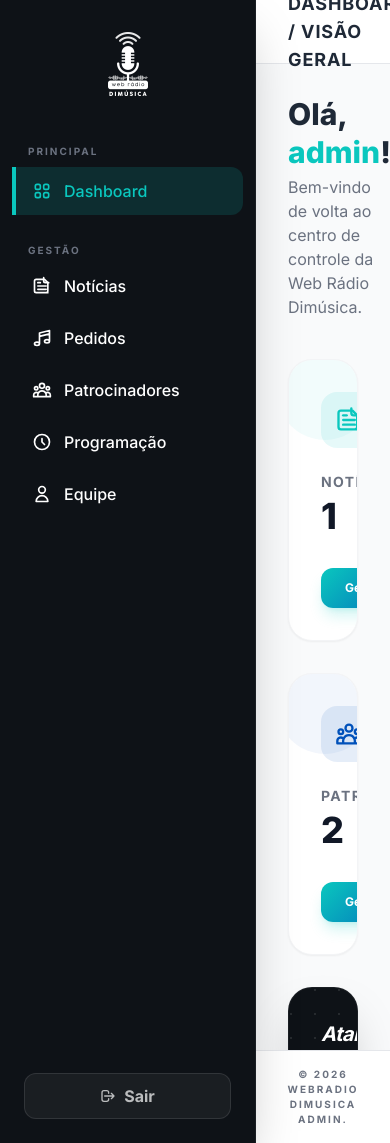
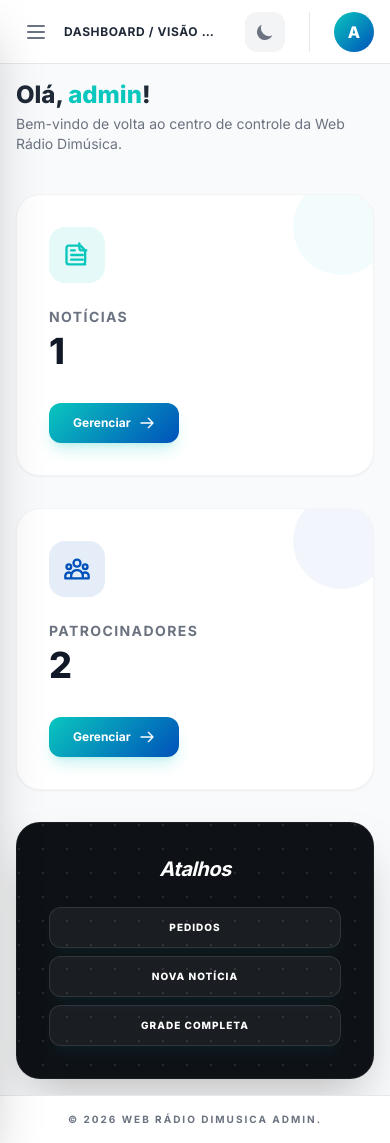
Before and after one commit to JaimeGAlves/api-webradio, a Django app: page /painel/ in a window 390 px wide. Run offline with Django 5.2, Linux system fonts and the light colour scheme; a user stored in the database is signed in; data comes from the database, SQL or seed files in the repository; both versions use the stored data as it was after the commit; some libraries are stand-ins or nearby versions.

Commit message:
feat: painel responsivo

```diff
--- a/webadmin/templates/webadmin/base.html
+++ b/webadmin/templates/webadmin/base.html
@@ -43,8 +43,6 @@
         .sidebar-link { transition: all 0.2s; border-left: 4px solid transparent; }
         .sidebar-link:hover { background: rgba(10, 199, 190, 0.1); color: #0AC7BE; }
         .sidebar-link.active { background: rgba(10, 199, 190, 0.15); color: #0AC7BE; border-left-color: #0AC7BE; }
-
-        /* Custom scrollbar */
         ::-webkit-scrollbar { width: 6px; }
         ::-webkit-scrollbar-track { background: transparent; }
         ::-webkit-scrollbar-thumb { background: #333; border-radius: 10px; }
@@ -52,49 +50,57 @@
     </style>
 </head>
 
-<body class="bg-gray-50 text-gray-900 dark:bg-dark dark:text-gray-100 min-h-screen flex">
+<body class="bg-gray-50 text-gray-900 dark:bg-dark dark:text-gray-100 min-h-screen flex font-sans antialiased" x-data="{ mobileMenu: false }">
+    {% if user.is_authenticated %}
+    <!-- Overlay Mobile -->
+    <div x-show="mobileMenu"
+         x-transition:enter="transition ease-out duration-300"
+         x-transition:enter-start="opacity-0"
+         x-transition:enter-end="opacity-100"
+         x-transition:leave="transition ease-in duration-200"
+         x-transition:leave-start="opacity-100"
+         x-transition:leave-end="opacity-0"
+         @click="mobileMenu = false"
+         class="fixed inset-0 bg-dark/60 backdrop-blur-sm z-[100] lg:hidden">
+    </div>
 
-    {% if user.is_authenticated %}
-    <!-- Sidebar -->
-    <aside class="bg-dark text-white w-64 flex-shrink-0 flex flex-col min-h-screen shadow-2xl relative z-20 border-r border-white/5">
-        <div class="p-8 flex justify-center items-center">
+    <!-- Sidebar (Responsive) -->
+    <aside :class="mobileMenu ? 'translate-x-0' : '-translate-x-full lg:translate-x-0'"
+           class="fixed lg:static inset-y-0 left-0 bg-dark text-white w-72 flex-shrink-0 flex flex-col h-screen z-[110] transition-transform duration-300 lg:transition-none shadow-2xl border-r border-white/5">
+        <div class="p-8 flex justify-center items-center relative">
+            <!-- Close button only mobile -->
+            <button @click="mobileMenu = false" class="lg:hidden absolute left-4 p-2 text-white/50 hover:text-white">
+                <svg class="w-6 h-6" fill="none" stroke="currentColor" viewBox="0 0 24 24"><path stroke-linecap="round" stroke-linejoin="round" stroke-width="2" d="M6 18L18 6M6 6l12 12" /></svg>
+            </button>
             <a href="{% url 'admin_dashboard' %}" class="block group">
-                <img src="{% static 'webadmin/images/logo-branco-icon.png' %}" alt="Dimúsica Logo"
-                    class="h-16 w-auto object-contain group-hover:scale-110 transition-transform duration-300">
+                <img src="{% static 'webadmin/images/logo-branco-icon.png' %}" alt="Dimúsica Logo" class="h-16 w-auto object-contain group-hover:scale-110 transition-transform duration-300">
             </a>
         </div>
 
-        <nav class="flex-1 px-3 space-y-1 mt-4">
+        <nav class="flex-1 px-4 space-y-1 mt-4 overflow-y-auto">
             <p class="px-4 text-[10px] uppercase tracking-[2px] font-bold text-gray-500 mb-2">Principal</p>
-            <a href="{% url 'admin_dashboard' %}"
-                class="sidebar-link flex items-center gap-3 px-4 py-3 rounded-r-xl font-medium {% if request.resolver_match.url_name == 'admin_dashboard' %}active{% endif %}">
+            <a href="{% url 'admin_dashboard' %}" @click="mobileMenu = false" class="sidebar-link flex items-center gap-3 px-4 py-3 rounded-xl font-medium {% if request.resolver_match.url_name == 'admin_dashboard' %}active{% endif %}">
                 <svg class="w-5 h-5" fill="none" stroke="currentColor" viewBox="0 0 24 24"><path stroke-linecap="round" stroke-linejoin="round" stroke-width="2" d="M4 6a2 2 0 012-2h2a2 2 0 012 2v2a2 2 0 01-2 2H6a2 2 0 01-2-2V6zM14 6a2 2 0 012-2h2a2 2 0 012 2v2a2 2 0 01-2 2h-2a2 2 0 01-2-2V6zM4 16a2 2 0 012-2h2a2 2 0 012 2v2a2 2 0 01-2 2H6a2 2 0 01-2-2v-2zM14 16a2 2 0 012-2h2a2 2 0 012 2v2a2 2 0 01-2 2h-2a2 2 0 01-2-2v-2z" /></svg>
                 Dashboard
             </a>
-
             <p class="px-4 pt-6 text-[10px] uppercase tracking-[2px] font-bold text-gray-500 mb-2">Gestão</p>
-            <a href="{% url 'admin_noticias_list' %}"
-                class="sidebar-link flex items-center gap-3 px-4 py-3 rounded-r-xl font-medium {% if 'noticia' in request.resolver_match.url_name %}active{% endif %}">
+            <a href="{% url 'admin_noticias_list' %}" @click="mobileMenu = false" class="sidebar-link flex items-center gap-3 px-4 py-3 rounded-xl font-medium {% if 'noticia' in request.resolver_match.url_name %}active{% endif %}">
                 <svg class="w-5 h-5" fill="none" stroke="currentColor" viewBox="0 0 24 24"><path stroke-linecap="round" stroke-linejoin="round" stroke-width="2" d="M19 20H5a2 2 0 01-2-2V6a2 2 0 012-2h10l4 4v10a2 2 0 01-2 2z" /><path stroke-linecap="round" stroke-linejoin="round" stroke-width="2" d="M14 2v4a2 2 0 002 2h4" /><path stroke-linecap="round" stroke-linejoin="round" stroke-width="2" d="M7 8h3" /><path stroke-linecap="round" stroke-linejoin="round" stroke-width="2" d="M7 12h10" /><path stroke-linecap="round" stroke-linejoin="round" stroke-width="2" d="M7 16h10" /></svg>
                 Notícias
             </a>
-            <a href="{% url 'admin_pedidos_list' %}"
-                class="sidebar-link flex items-center gap-3 px-4 py-3 rounded-r-xl font-medium {% if 'pedido' in request.resolver_match.url_name %}active{% endif %}">
+            <a href="{% url 'admin_pedidos_list' %}" @click="mobileMenu = false" class="sidebar-link flex items-center gap-3 px-4 py-3 rounded-xl font-medium {% if 'pedido' in request.resolver_match.url_name %}active{% endif %}">
                 <svg class="w-5 h-5" fill="none" stroke="currentColor" viewBox="0 0 24 24"><path stroke-linecap="round" stroke-linejoin="round" stroke-width="2" d="M9 19V6l12-3v13M9 19c0 1.105-1.343 2-3 2s-3-.895-3-2 1.343-2 3-2 3 .895 3 2zm12-3c0 1.105-1.343 2-3 2s-3-.895-3-2 1.343-2 3-2 3 .895 3 2zM9 10l12-3" /></svg>
                 Pedidos
             </a>
-            <a href="{% url 'admin_sponsors_list' %}"
-                class="sidebar-link flex items-center gap-3 px-4 py-3 rounded-r-xl font-medium {% if 'sponsor' in request.resolver_match.url_name %}active{% endif %}">
+            <a href="{% url 'admin_sponsors_list' %}" @click="mobileMenu = false" class="sidebar-link flex items-center gap-3 px-4 py-3 rounded-xl font-medium {% if 'sponsor' in request.resolver_match.url_name %}active{% endif %}">
                 <svg class="w-5 h-5" fill="none" stroke="currentColor" viewBox="0 0 24 24"><path stroke-linecap="round" stroke-linejoin="round" stroke-width="2" d="M17 20h5v-2a3 3 0 00-5.356-1.857M17 20H7m10 0v-2c0-.656-.126-1.283-.356-1.857M7 20H2v-2a3 3 0 015.356-1.857M7 20v-2c0-.656.126-1.283.356-1.857m0 0a5.002 5.002 0 019.288 0M15 7a3 3 0 11-6 0 3 3 0 016 0zm6 3a2 2 0 11-4 0 2 2 0 014 0zM7 10a2 2 0 11-4 0 2 2 0 014 0z" /></svg>
                 Patrocinadores
             </a>
-            <a href="{% url 'admin_programacao_list' %}"
-                class="sidebar-link flex items-center gap-3 px-4 py-3 rounded-r-xl font-medium {% if 'programacao' in request.resolver_match.url_name %}active{% endif %}">
+            <a href="{% url 'admin_programacao_list' %}" @click="mobileMenu = false" class="sidebar-link flex items-center gap-3 px-4 py-3 rounded-xl font-medium {% if 'programacao' in request.resolver_match.url_name %}active{% endif %}">
                 <svg class="w-5 h-5" fill="none" stroke="currentColor" viewBox="0 0 24 24"><path stroke-linecap="round" stroke-linejoin="round" stroke-width="2" d="M12 8v4l3 3m6-3a9 9 0 11-18 0 9 9 0 0118 0z" /></svg>
                 Programação
             </a>
-            <a href="{% url 'admin_equipe_list' %}"
-                class="sidebar-link flex items-center gap-3 px-4 py-3 rounded-r-xl font-medium {% if 'equipe' in request.resolver_match.url_name %}active{% endif %}">
+            <a href="{% url 'admin_equipe_list' %}" @click="mobileMenu = false" class="sidebar-link flex items-center gap-3 px-4 py-3 rounded-xl font-medium {% if 'equipe' in request.resolver_match.url_name %}active{% endif %}">
                 <svg class="w-5 h-5" fill="none" stroke="currentColor" viewBox="0 0 24 24"><path stroke-linecap="round" stroke-linejoin="round" stroke-width="2" d="M16 7a4 4 0 11-8 0 4 4 0 018 0zM12 14a7 7 0 00-7 7h14a7 7 0 00-7-7z" /></svg>
                 Equipe
             </a>
@@ -103,8 +109,7 @@
         <div class="p-6">
             <form action="{% url 'admin_logout' %}" method="post">
                 {% csrf_token %}
-                <button type="submit"
-                    class="w-full bg-white/5 border border-white/10 text-white/70 px-4 py-2.5 rounded-xl font-bold hover:bg-red-600 hover:text-white hover:border-red-500 transition-all duration-300 flex items-center justify-center gap-2">
+                <button type="submit" class="w-full bg-white/5 border border-white/10 text-white/70 px-4 py-2.5 rounded-xl font-bold hover:bg-red-600 hover:text-white hover:border-red-500 transition-all duration-300 flex items-center justify-center gap-2">
                     <svg class="w-4 h-4" fill="none" stroke="currentColor" viewBox="0 0 24 24"><path stroke-linecap="round" stroke-linejoin="round" stroke-width="2" d="M17 16l4-4m0 0l-4-4m4 4H7m6 4v1a3 3 0 01-3 3H6a3 3 0 01-3-3V7a3 3 0 013-3h4a3 3 0 013 3v1" /></svg>
                     Sair
                 </button>
@@ -114,13 +119,16 @@
     {% endif %}
 
     <!-- Wrapper do Conteúdo -->
-    <div class="flex-1 flex flex-col min-w-0 h-screen overflow-hidden">
-
+    <div class="flex-1 flex flex-col min-w-0 h-screen overflow-hidden relative">
         {% if user.is_authenticated %}
         <!-- Header / Top Bar -->
-        <header class="bg-white dark:bg-dark-lighter border-b border-gray-200 dark:border-white/5 h-16 flex-shrink-0 flex items-center justify-between px-8 z-10">
-            <div class="flex items-center gap-4">
-                <h1 class="text-lg font-bold text-gray-800 dark:text-white uppercase tracking-wider">
+        <header class="bg-white dark:bg-dark-lighter border-b border-gray-200 dark:border-white/5 h-16 flex-shrink-0 flex items-center justify-between px-4 lg:px-8 z-10 sticky top-0">
+            <div class="flex items-center gap-2 lg:gap-4">
+                <!-- Hamburger Button -->
+                <button @click="mobileMenu = true" class="lg:hidden p-2 text-gray-500 dark:text-gray-400 hover:bg-gray-100 dark:hover:bg-white/5 rounded-xl">
+                    <svg class="w-6 h-6" fill="none" stroke="currentColor" viewBox="0 0 24 24"><path stroke-linecap="round" stroke-linejoin="round" stroke-width="2" d="M4 6h16M4 12h16M4 18h16" /></svg>
+                </button>
+                <h1 class="text-xs sm:text-sm lg:text-lg font-bold text-gray-800 dark:text-white uppercase tracking-wider truncate max-w-[150px] sm:max-w-none">
                     {% block page_title %}Painel de Controle{% endblock %}
                 </h1>
             </div>
@@ -146,16 +154,11 @@
         {% endif %}
 
         <!-- Main Content -->
-        <main class="flex-grow p-8 overflow-y-auto bg-gray-50 dark:bg-dark transition-colors duration-300">
+        <main class="flex-grow p-4 lg:p-8 overflow-y-auto bg-gray-50 dark:bg-dark transition-colors duration-300">
             {% if messages %}
             <div class="max-w-6xl mx-auto mb-8">
                 {% for message in messages %}
                 <div class="p-4 rounded-xl mb-4 flex items-center gap-3 border shadow-sm {% if message.tags == 'success' %}bg-green-50 text-green-800 border-green-200 dark:bg-green-900/20 dark:text-green-300 dark:border-green-800/30{% else %}bg-red-50 text-red-800 border-red-200 dark:bg-red-900/20 dark:text-red-300 dark:border-red-800/30{% endif %}">
-                    {% if message.tags == 'success' %}
-                        <svg class="w-5 h-5" fill="currentColor" viewBox="0 0 20 20"><path fill-rule="evenodd" d="M10 18a8 8 0 100-16 8 8 0 000 16zm3.707-9.293a1 1 0 00-1.414-1.414L9 10.586 7.707 9.293a1 1 0 00-1.414 1.414l2 2a1 1 0 001.414 0l4-4z" clip-rule="evenodd"></path></svg>
-                    {% else %}
-                        <svg class="w-5 h-5" fill="currentColor" viewBox="0 0 20 20"><path fill-rule="evenodd" d="M10 18a8 8 0 100-16 8 8 0 000 16zM8.707 7.293a1 1 0 00-1.414 1.414L8.586 10l-1.293 1.293a1 1 0 101.414 1.414L10 11.414l1.293 1.293a1 1 0 001.414-1.414L11.414 10l1.293-1.293a1 1 0 00-1.414-1.414L10 8.586 8.707 7.293z" clip-rule="evenodd"></path></svg>
-                    {% endif %}
                     {{ message }}
                 </div>
                 {% endfor %}
@@ -169,25 +172,22 @@
 
         {% if user.is_authenticated %}
         <footer class="p-4 text-center text-gray-500 dark:text-gray-600 text-[10px] uppercase tracking-[2px] font-bold bg-white dark:bg-dark-lighter border-t border-gray-200 dark:border-white/5">
-            &copy; 2026 Webradio Dimusica Admin.
+            &copy; 2026 Web Rádio Dimusica Admin.
         </footer>
         {% endif %}
     </div>
 
     <!-- Modal de Confirmação de Exclusão -->
     <div id="deleteModal" class="fixed inset-0 bg-dark/80 backdrop-blur-sm hidden items-center justify-center z-[100] opacity-0 transition-opacity duration-300">
-        <div class="bg-white dark:bg-dark-lighter rounded-2xl shadow-2xl w-full max-w-sm p-8 transform scale-95 transition-transform duration-300 border border-white/5"
-            id="deleteModalContent">
+        <div class="bg-white dark:bg-dark-lighter rounded-2xl shadow-2xl w-full max-w-sm p-8 transform scale-95 transition-transform duration-300 border border-white/5" id="deleteModalContent">
             <div class="w-16 h-16 bg-red-100 dark:bg-red-900/20 text-red-600 rounded-full flex items-center justify-center mx-auto mb-6">
                 <svg class="w-8 h-8" fill="none" stroke="currentColor" viewBox="0 0 24 24"><path stroke-linecap="round" stroke-linejoin="round" stroke-width="2" d="M12 9v2m0 4h.01m-6.938 4h13.856c1.54 0 2.502-1.667 1.732-3L13.732 4c-.77-1.333-2.694-1.333-3.464 0L3.34 16c-.77 1.333.192 3 1.732 3z" /></svg>
             </div>
             <h3 class="text-xl font-bold text-gray-800 dark:text-white mb-2 text-center">Confirmar Exclusão</h3>
             <p class="text-gray-500 dark:text-gray-400 mb-8 text-center text-sm" id="deleteModalMessage">Tem certeza que deseja excluir? Esta ação não pode ser desfeita.</p>
             <div class="flex gap-3">
-                <button type="button" onclick="closeDeleteModal()"
-                    class="flex-1 px-5 py-3 bg-gray-200 dark:bg-white/5 text-gray-800 dark:text-gray-300 rounded-xl font-bold hover:bg-gray-300 dark:hover:bg-white/10 transition-colors">Voltar</button>
-                <button type="button" onclick="confirmDelete()"
-                    class="flex-1 px-5 py-3 bg-red-600 text-white rounded-xl font-bold hover:bg-red-700 transition-colors shadow-lg shadow-red-600/20">Excluir</button>
+                <button type="button" onclick="closeDeleteModal()" class="flex-1 px-5 py-3 bg-gray-200 dark:bg-white/5 text-gray-800 dark:text-gray-300 rounded-xl font-bold hover:bg-gray-300 dark:hover:bg-white/10 transition-colors">Voltar</button>
+                <button type="button" onclick="confirmDelete()" class="flex-1 px-5 py-3 bg-red-600 text-white rounded-xl font-bold hover:bg-red-700 transition-colors shadow-lg shadow-red-600/20">Excluir</button>
             </div>
         </div>
     </div>
@@ -195,8 +195,6 @@
     <!-- Scripts utilitários -->
     <script>
         let currentDeleteForm = null;
-
-        // Theme Toggle
         const themeBtn = document.getElementById('admin-theme-toggle');
         const darkIcon = document.getElementById('theme-icon-dark');
         const lightIcon = document.getElementById('theme-icon-light');
@@ -226,9 +224,7 @@
             const modal = document.getElementById('deleteModal');
             const modalContent = document.getElementById('deleteModalContent');
             const message = document.getElementById('deleteModalMessage');
-
             message.textContent = `Tem certeza que deseja excluir permanentemente ${itemName}? Esta ação é irreversível.`;
-
             modal.classList.remove('hidden');
             modal.classList.add('flex');
             setTimeout(() => {
@@ -241,7 +237,6 @@
         function closeDeleteModal() {
             const modal = document.getElementById('deleteModal');
             const modalContent = document.getElementById('deleteModalContent');
-
             modal.classList.remove('opacity-100');
             modalContent.classList.add('scale-95');
             setTimeout(() => {
@@ -252,15 +247,8 @@
         }
 
         function confirmDelete() {
-            if (currentDeleteForm) {
-                currentDeleteForm.submit();
-            }
+            if (currentDeleteForm) { currentDeleteForm.submit(); }
         }
     </script>
 </body>
-
 </html>
-
-</body>
-
-</html>
--- a/webadmin/templates/webadmin/dashboard.html
+++ b/webadmin/templates/webadmin/dashboard.html
@@ -5,10 +5,10 @@
 {% block content %}
 <div class="space-y-10">
     <!-- Boas-vindas -->
-    <div class="flex items-center justify-between">
-        <div>
-            <h2 class="text-3xl font-black text-gray-800 dark:text-white leading-tight">Olá, <span class="text-teal">{{ user.username }}</span>!</h2>
-            <p class="text-gray-500 dark:text-gray-400 mt-1">Bem-vindo de volta ao centro de controle da Web Rádio Dimúsica.</p>
+    <div class="flex flex-col md:flex-row md:items-center justify-between gap-4">
+        <div class="max-w-2xl">
+            <h2 class="text-2xl md:text-3xl font-black text-gray-800 dark:text-white leading-tight">Olá, <span class="text-teal">{{ user.username }}</span>!</h2>
+            <p class="text-sm md:base text-gray-500 dark:text-gray-400 mt-1">Bem-vindo de volta ao centro de controle da Web Rádio Dimúsica.</p>
         </div>
     </div>
 
```
Also changed, not shown: db.sqlite3.
